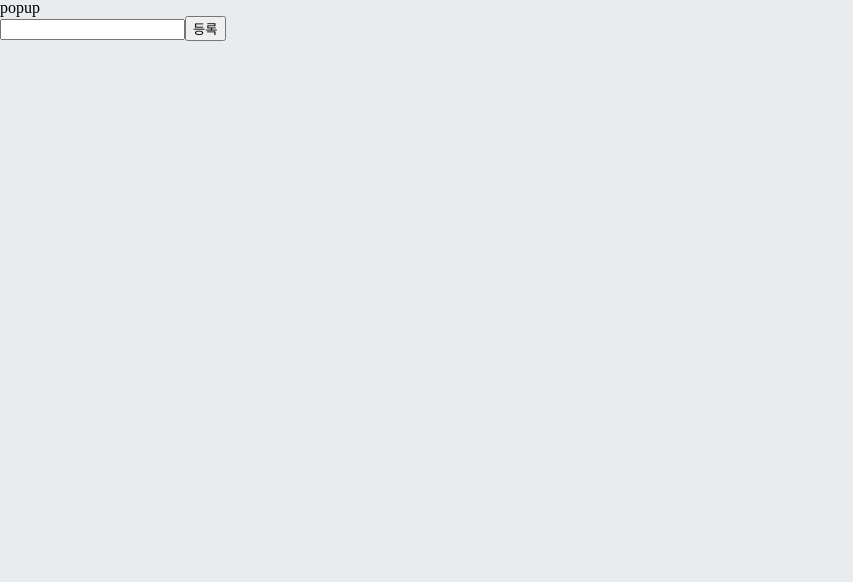
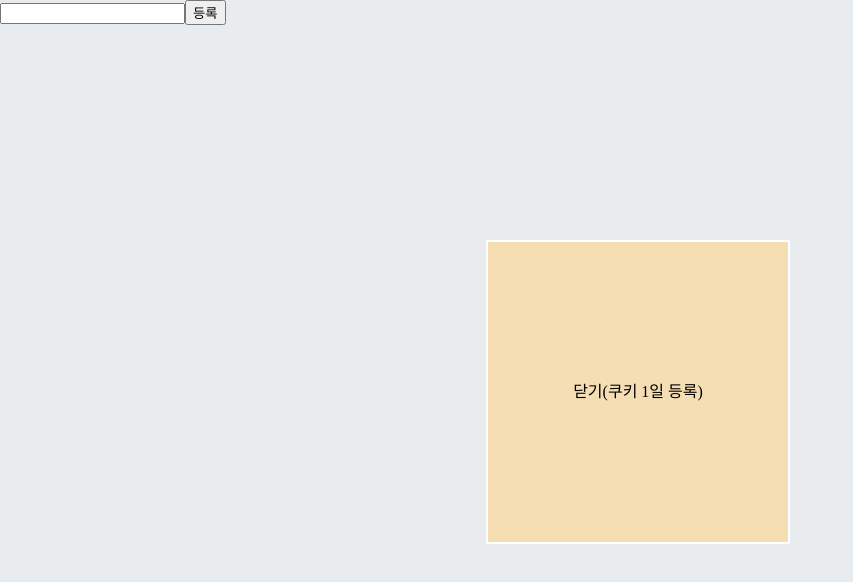
Before and after one commit to ShinEunJin/react-typescript-study, a React (Create React App) app: page / in a window 1280 px wide. Shown: the top 582 px of the page, without its empty margins (0-853 px from the left). Built offline with nearby package versions, Linux system fonts and the light colour scheme.

Commit message:
팝업창 그리고 쿠키제어

```diff
--- a/package.json
+++ b/package.json
@@ -11,6 +11,7 @@
     "@types/node": "^12.0.0",
     "@types/react-dom": "^17.0.0",
     "classnames": "^2.3.1",
+    "dayjs": "^1.10.7",
     "immer": "^9.0.6",
     "react": "^17.0.2",
     "react-cookie": "^4.1.1",
--- a/src/Modal/Popup.tsx
+++ b/src/Modal/Popup.tsx
@@ -1,9 +1,21 @@
-import React from 'react'
-import { useCookies } from 'react-cookie'
+import React, { Dispatch, SetStateAction } from 'react'
+import dayjs from 'dayjs'
+import './styles.scss'
 
-const Popup = () => {
+interface PopupProps {
+    setShowPopup: Dispatch<SetStateAction<boolean>>
+    setCookie: (name: "popup-cookie", value: any, options?: { path?: any, expires?: Date }) => void
+}
+
+const Popup = ({ setShowPopup, setCookie }: PopupProps) => {
+
+    const onClosePopup = () => {
+        setShowPopup(false)
+        setCookie("popup-cookie", true, { path: '/', expires: dayjs().add(1, 'day').toDate() })
+    }
+
     return (
-        <div>popup</div>
+        <div className='popup-box'><span onClick={onClosePopup}>닫기(쿠키 1일 등록)</span></div>
     )
 }
 
--- a/src/Modal/index.tsx
+++ b/src/Modal/index.tsx
@@ -1,13 +1,17 @@
-import React, { useState, useEffect } from 'react'
+import React, { useState } from 'react'
+import { useCookies } from 'react-cookie'
+
 import Popup from './Popup'
 
 const Index = () => {
 
     const [showPopup, setShowPopup] = useState(true)
 
+    const [cookies, setCookie] = useCookies(['popup-cookie'])
+
     return (
         <div>
-            {showPopup && <Popup />}
+            {showPopup && !cookies['popup-cookie'] && <Popup setShowPopup={setShowPopup} setCookie={setCookie} />}
         </div>
     )
 }
--- /dev/null
+++ b/src/Modal/styles.scss
@@ -0,0 +1,17 @@
+.popup-box {
+    width: 300px;
+    height: 300px;
+    display: flex;
+    justify-content: center;
+    align-items: center;
+    border: 2px solid white;
+    background-color: wheat;
+    position: absolute;
+    top: 30%;
+    right: 50%;
+    margin-right: -150px;
+
+    > span {
+        cursor: pointer;
+    }
+}
```
Also changed, not shown: 1 other file (tests, documents, lock files or other folders).
